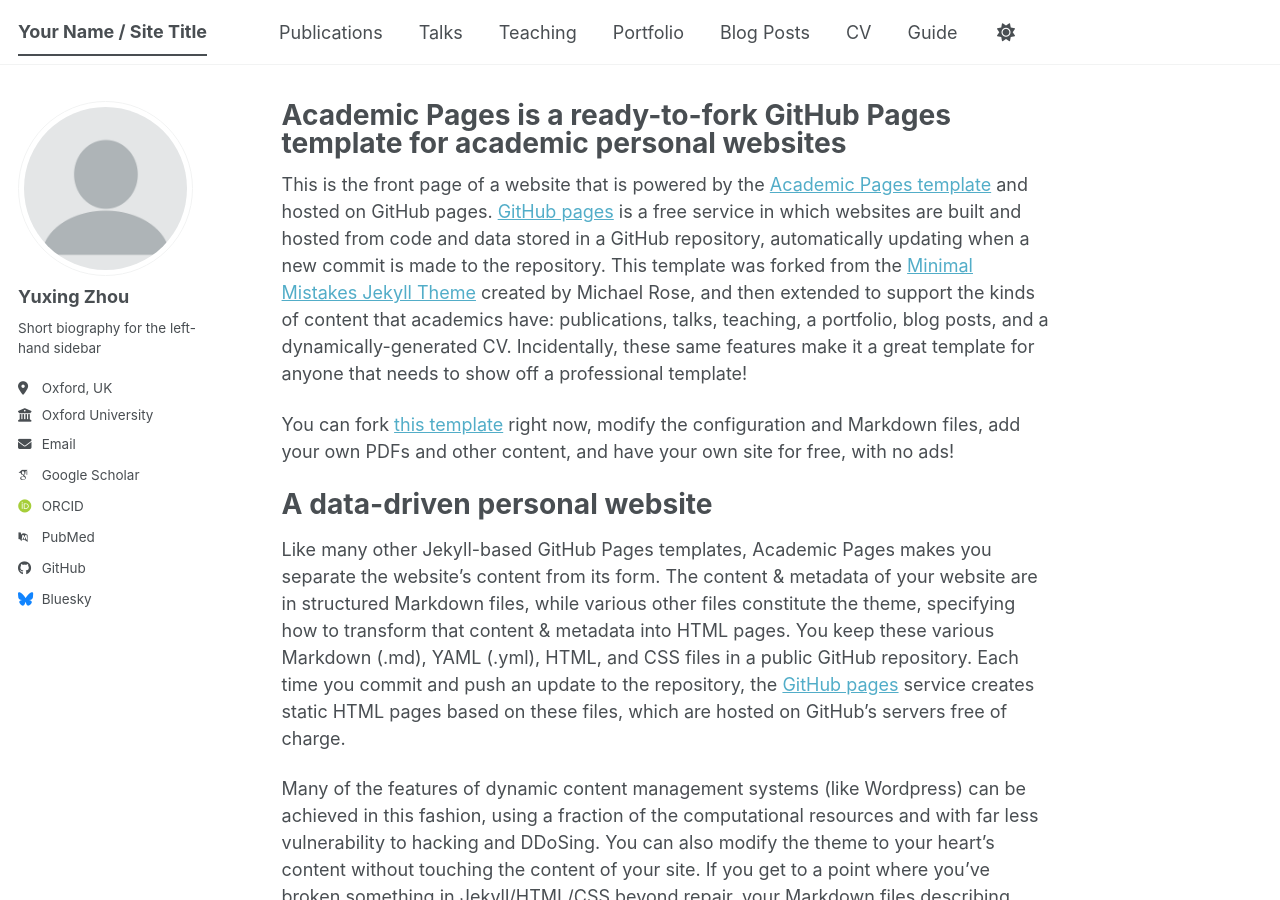
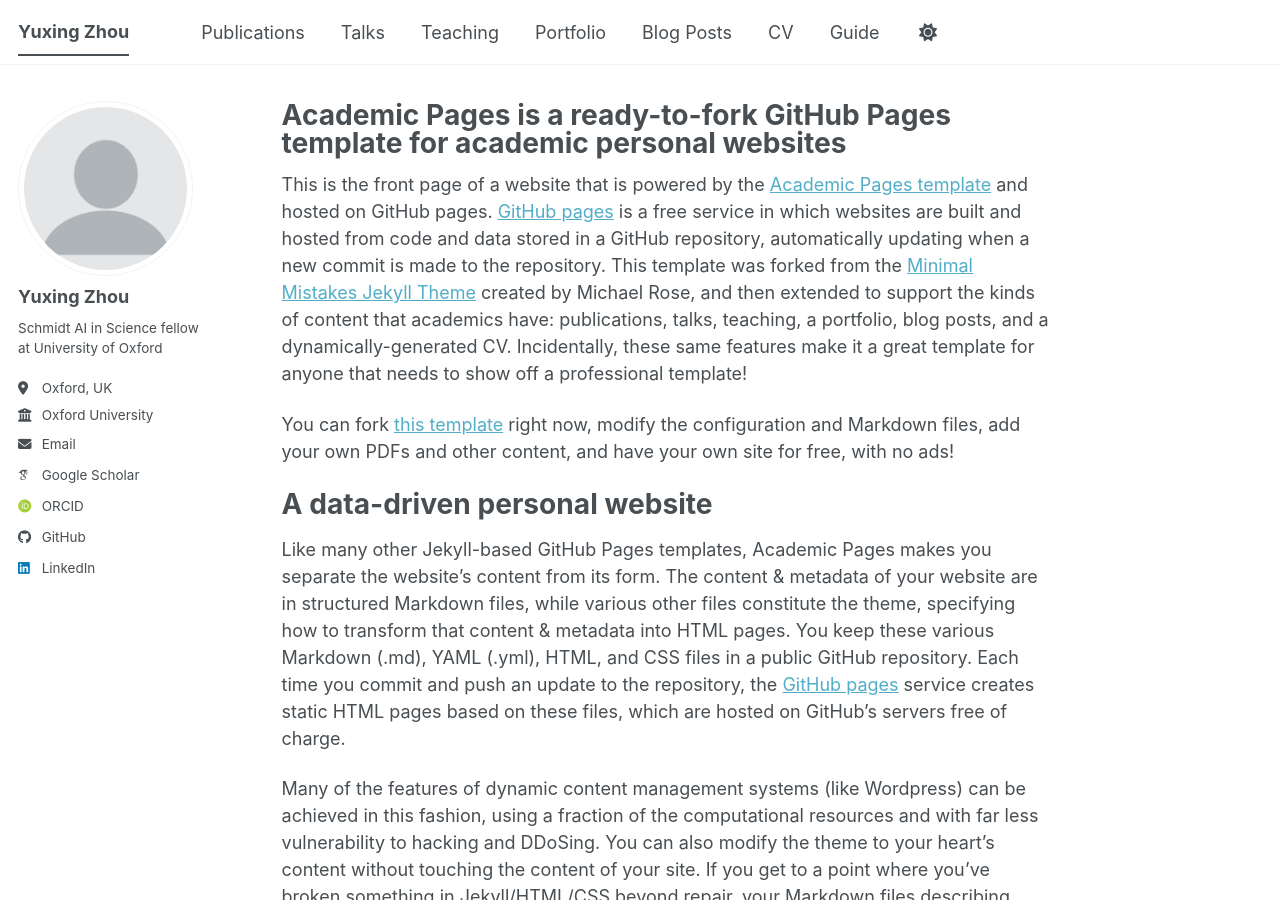
Before and after one commit to yuxzhou/yuxzhou.github.io, a Jekyll site: the page built from _pages/about.md, in a window 1280 px wide and 900 px high. Built offline with Jekyll 4.4.1, drawn with Linux system fonts in a browser that asks for light colours; some web fonts are replaced; a script bundle is joined from its source files by our own code; library files that are not in the unit come from our copies.

Commit message:
Update _config.yml

```diff
--- a/_config.yml
+++ b/_config.yml
@@ -9,7 +9,7 @@
 # Basic Site Settings
 locale                   : "en-US"
 site_theme               : "default" # The available themes options are "default", "air", "sunrise", "mint", "dirt" and "contrast"
-title                    : "Your Name / Site Title"
+title                    : "Yuxing Zhou"
 title_separator          : "-"
 name                     : &name "Your Name"
 description              : &description "Your Name's academic portfolio"   # Update this with a general description of your site, this is the default if not overridden by a page
@@ -26,7 +26,7 @@
   avatar           : "profile.png"
   name             : "Yuxing Zhou"
   pronouns         : # example: "she/her"
-  bio              : "Short biography for the left-hand sidebar"
+  bio              : "Schmidt AI in Science fellow at University of Oxford"
   location         : "Oxford, UK"
   employer         : "Oxford University"
   uri              : # URL
@@ -35,13 +35,13 @@
   # Academic websites
   academia         : # URL
   arxiv            : # URL - Update with the correct link to your profile
-  googlescholar    : "https://scholar.google.com/citations?user=PS_CX0AAAAAJ"
+  googlescholar    : "https://scholar.google.com/citations?user=e2bnb2cAAAAJ&hl=en-gb"
   inspire-hep      : # URL
   impactstory      : # URL
-  orcid            : "https://orcid.org/yourorcidurl"
+  orcid            : "https://orcid.org/my-orcid?orcid=0000-0001-8061-3867"
   semantic         : # URL
   ssrn             : # URL
-  pubmed           : "https://www.ncbi.nlm.nih.gov/pubmed/?term=john+snow"
+  pubmed           : # "https://www.ncbi.nlm.nih.gov/pubmed/?term=john+snow"
   researchgate     : # URL
   scopus           : # URL
   zotero           : # URL
@@ -57,7 +57,7 @@
 
   # Social media
   artstation       : # Username
-  bluesky          : "bsky.app" # Replace this with you Bluesky username
+  bluesky          : # "bsky.app" # Replace this with you Bluesky username
   facebook         : # Username
   flickr           : # Username
   foursquare       : # Username
@@ -66,7 +66,7 @@
   keybase          : # Username
   instagram        : # Username
   lastfm           : # Username
-  linkedin         : # Username
+  linkedin         : "https://www.linkedin.com/in/yuxing-zhou-400581200/" # Username
   mastodon         : # URL
   medium           : # URL
   pinterest        : # Username
```
